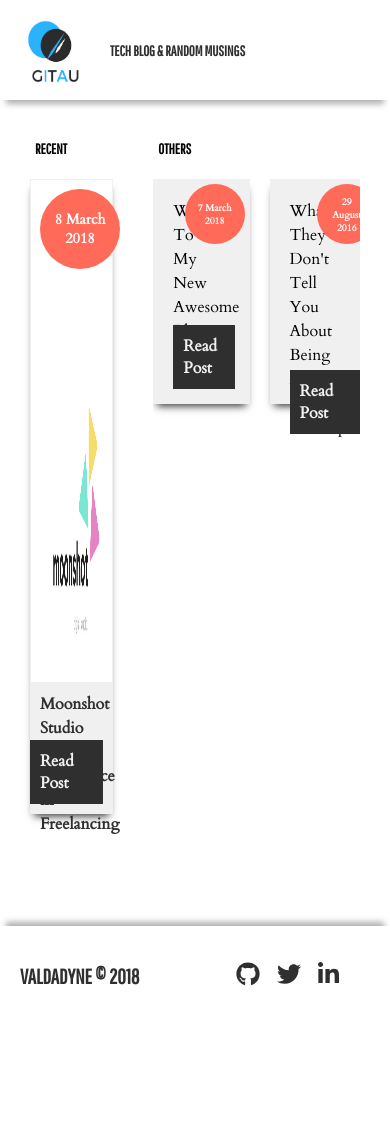
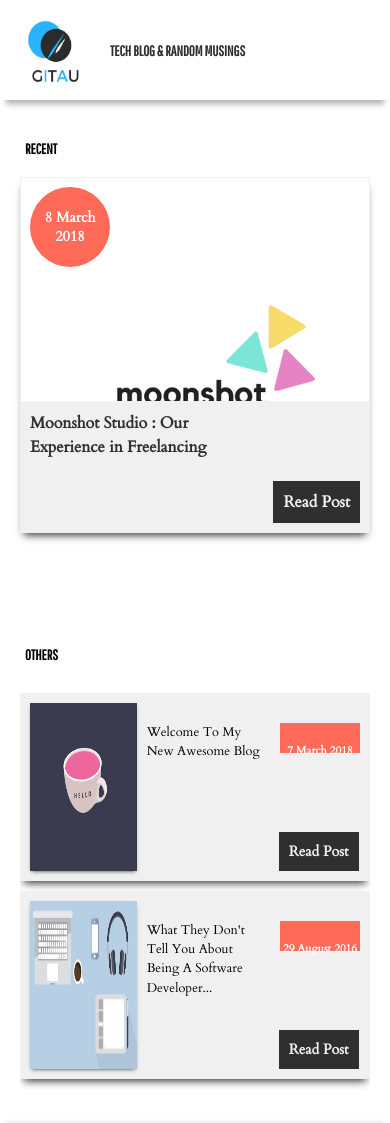
Before and after one commit to valdadyne/portfolio-backend, a Jekyll site: the page built from index.html, in a window 390 px wide. Built offline with Jekyll 4.4.1, drawn with Linux system fonts in a browser that asks for light colours; nearby versions of some CDN libraries.

Commit message:
media query to fix responsiveness

```diff
--- a/assets/css/main.css
+++ b/assets/css/main.css
@@ -356,9 +356,88 @@ body {
 /* Media Queries */
 
 /* Small Tablets & Mobile Devices */
-@media (max-width: 600px) {
+@media (max-width: 700px) {
+  .page-wrapper {
+    height: fit-content;
+    overflow-y: auto;
+  }
   .page-wrapper header .title-area {
     font-size: 0.9rem;
+  }
+  .page-wrapper .content-area {
+    height: auto;
+    margin: 20px 10px;
+  }
+  .page-wrapper .content-area .home {
+    height: auto;
+    display: block;
+  }
+  .page-wrapper .content-area .home .older-posts {
+    margin-top: 10vh;
+    padding: 0;
+  }
+  .page-wrapper .content-area .home .older-posts .posts-list {
+    display: block;
+    max-height: 100vh;
+    overflow-y: scroll;
+  }
+  .page-wrapper .content-area .home .older-posts .posts-list .post-link {
+    margin: 10px auto;
+    font-size: 0.8rem;
+    min-height: 15vh;
+  }
+  .page-wrapper
+    .content-area
+    .home
+    .older-posts
+    .posts-list
+    .post-link
+    .post-info {
+    position: relative;
+    padding-top: 20px;
+    width: 90%;
+  }
+  .page-wrapper
+    .content-area
+    .home
+    .older-posts
+    .posts-list
+    .post-link
+    .post-date {
+    top: 30px;
+    right: 10px;
+    width: 80px;
+    height: 30px;
+    /* display: block; */
+    box-sizing: border-box;
+    padding: 10px 0;
+    font-size: 0.7rem;
+    font-weight: 700;
+    border-radius: 0%;
+    /* color: var(--baseColor);
+    background: transparent; */
+  }
+  .page-wrapper
+    .content-area
+    .home
+    .older-posts
+    .posts-list
+    .post-link
+    .post-date
+    strong {
+    padding: 10px 0;
+  }
+  .page-wrapper
+    .content-area
+    .home
+    .older-posts
+    .posts-list
+    .post-link
+    .post-info
+    .btn {
+    font-size: 0.9rem;
+    right: -20px;
+    bottom: 0;
   }
 }
 
```
